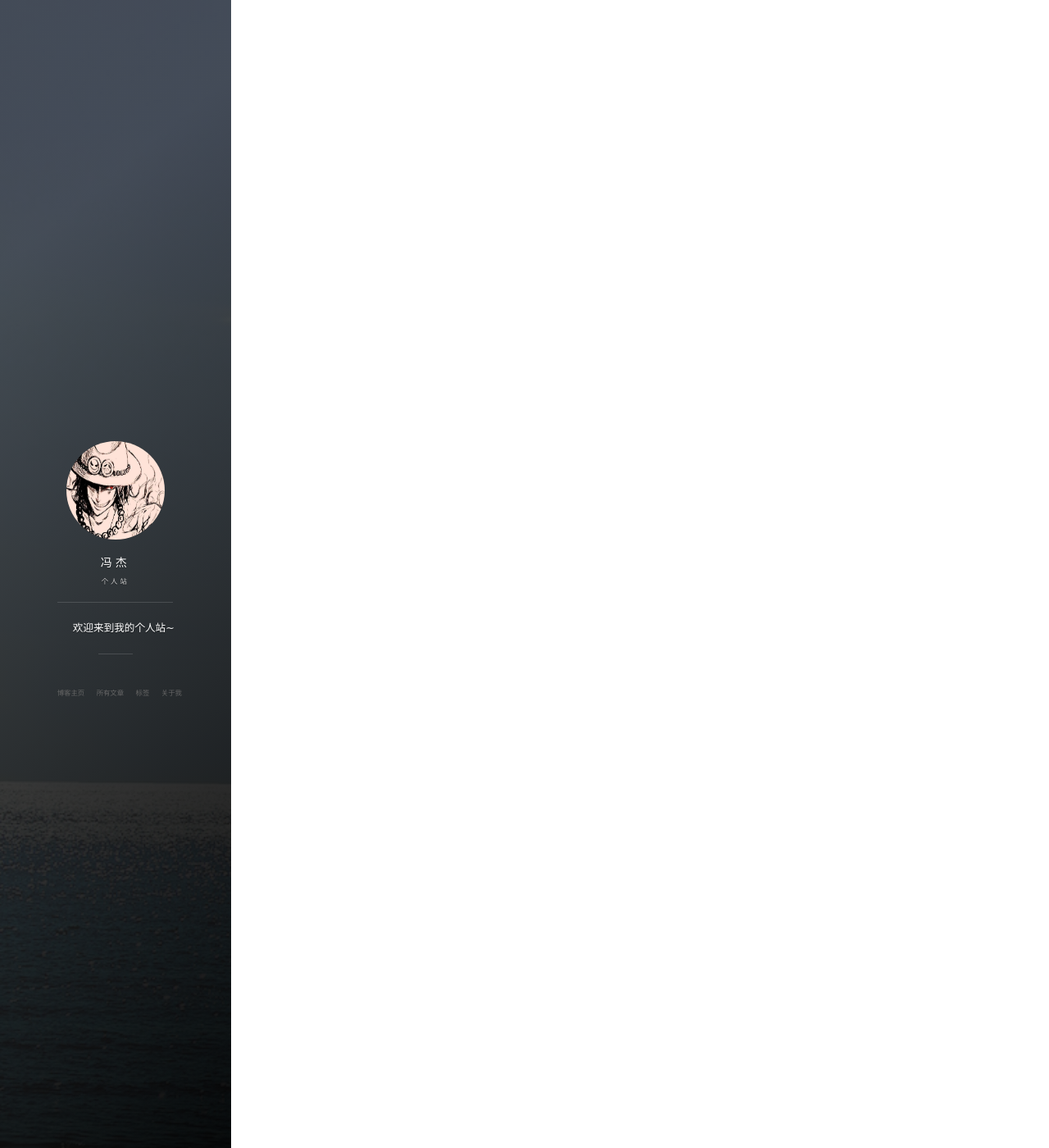
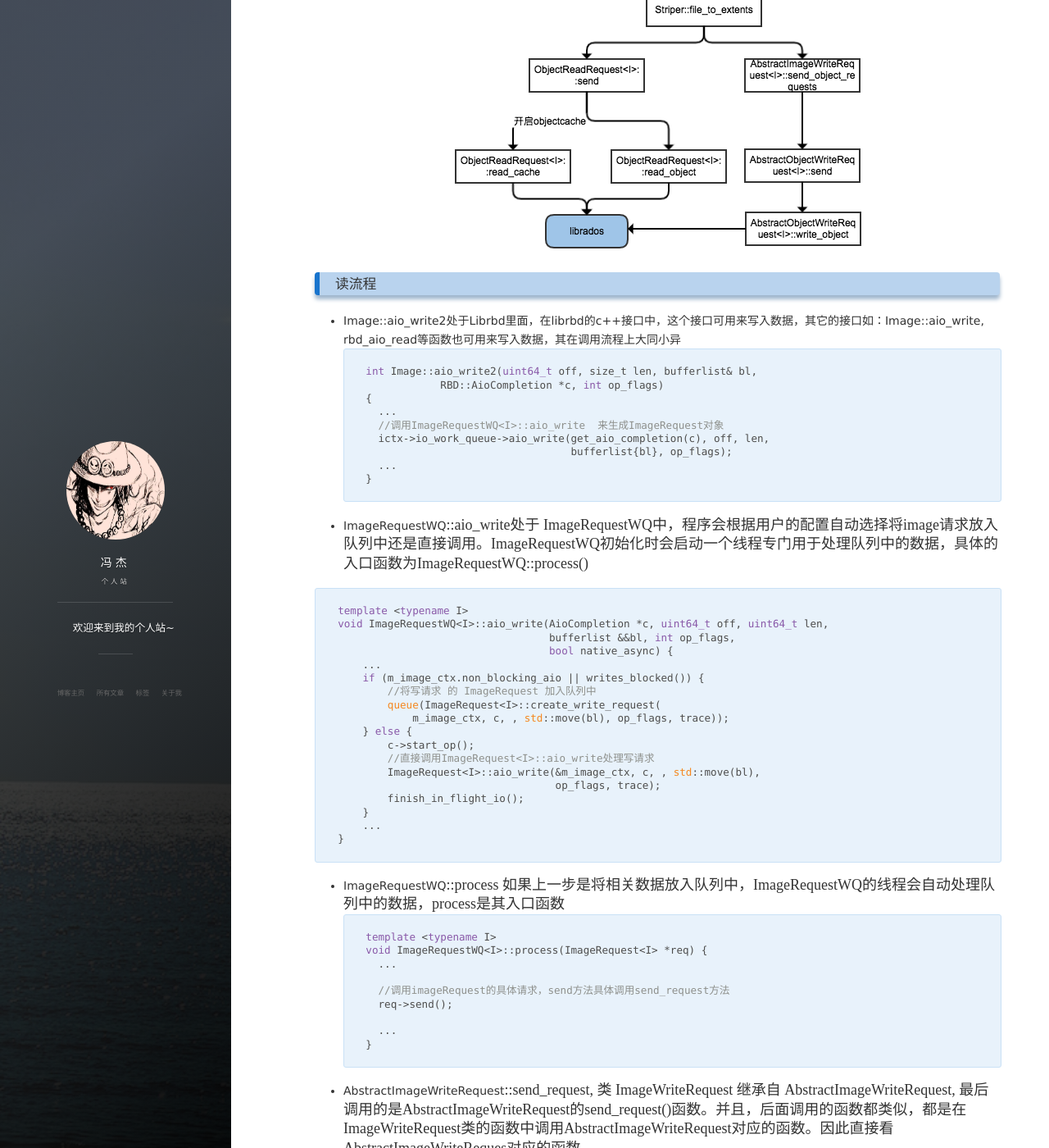
Before and after one commit to Lfengjie/Lfengjie.github.io, a Jekyll site: the page built from _posts/2020-6-28-rbd分析.md, in a window 1280 px wide and 1400 px high, scrolled down 5999 px. Shown: the whole window at 82% size. Built offline with Jekyll 4.4.1, drawn with Linux system fonts in a browser that asks for light colours; nearby versions of some CDN libraries; comment, search, counter and statistics services are not loaded; some of the changed text lies outside the part shown.

Commit message:
complete rbd-读写流程

````diff
--- a/_posts/2020-6-28-rbd分析.md
+++ b/_posts/2020-6-28-rbd分析.md
@@ -113,15 +113,101 @@ stripes_per_object: 3
 
 条带化后就会得到对应后端每个对象需要写入或者读取的偏移和长度，并将相关请求通过librados发送到后端集群。
 
+## 源码介绍
 
-### image request类图
+### 源码介绍
+- librbd.cc: 这个文件里实现了rbd对外提供接口的实现，其实大部分接口的具体实现是在internal.cc文件中。
+
+- ImageCtx.cc：定义了image的上下文，包括image layout的初始化、卷/snap相关元数据的获取接口以及后来引入的rbd mirror的相关元数据结构（object map、journal 等）的创建。
+
+- ImageRequestWQ: 这个类的详细定义在ImageRequestWQ.cc文件中，用户的读写请求都是传到这个类中进行处理，有两种处理方式：1：直接读写。2：丢入到相应的队列中，有专门的线程从队列中获取请求进行读写。
+
+- image request
+这一系列类的实现主要在ImageRequest.cc文件中，主要用来处理image请求相关的操作。涉及的相关类如下图所示：
+
 ![rbd image request类图](/images/posts/rbd-imagerequest.png)
 
-### object request类图
+- object request
+这一系列类的实现主要在ObjectRequest.cc文件中，主要用来处理对象请求的相关操作，这里的对象来自于上层对单image的切分。涉及的主要相关类如下图所示：
+
 ![rbd object request类图](/images/posts/rbd-objectrq.png)
 
-## 写流程介绍
+## 读写流程
+### 总体介绍
+RBD中包含几个数据操作的关键的类，其中 ObjectRequest用于对某一个对象的处理的基类，而ImageRequest则是处理Image的基类。图中可以看到他们都有不少子类，其中 AbstractImageWrite下面还有 imageWrite、ImageDiscard等子类，当一个Image的操作跨越了多个对象的时候（一个块会被拆成多个对象进行操作，Ceph本质是对象存储），在每个对象中产生一个ObjectRequest 请求，用于在各自的对象中各自处理。
 
-## 读流程介绍
+![rbd 读写流程](/images/posts/rbd-读写流程.png)
 
-## object cache介绍
+### 读流程
+- Image::aio_write2处于Librbd里面，在librbd的c++接口中，这个接口可用来写入数据，其它的接口如：Image::aio_write, rbd_aio_read等函数也可用来写入数据，其在调用流程上大同小异
+```
+  int Image::aio_write2(uint64_t off, size_t len, bufferlist& bl,
+			  RBD::AioCompletion *c, int op_flags)
+  {
+    ...
+    //调用ImageRequestWQ<I>::aio_write  来生成ImageRequest对象
+    ictx->io_work_queue->aio_write(get_aio_completion(c), off, len,
+                                   bufferlist{bl}, op_flags);
+    ...
+  }
+```
+
+- ImageRequestWQ<I>::aio_write处于 ImageRequestWQ中，程序会根据用户的配置自动选择将image请求放入队列中还是直接调用。ImageRequestWQ初始化时会启动一个线程专门用于处理队列中的数据，具体的入口函数为ImageRequestWQ<I>::process()
+
+```
+template <typename I>
+void ImageRequestWQ<I>::aio_write(AioCompletion *c, uint64_t off, uint64_t len,
+                                  bufferlist &&bl, int op_flags,
+                                  bool native_async) {
+    ...
+    if (m_image_ctx.non_blocking_aio || writes_blocked()) {
+        //将写请求 的 ImageRequest 加入队列中
+        queue(ImageRequest<I>::create_write_request(
+            m_image_ctx, c, {{off, len}}, std::move(bl), op_flags, trace));
+    } else {
+        c->start_op();
+        //直接调用ImageRequest<I>::aio_write处理写请求
+        ImageRequest<I>::aio_write(&m_image_ctx, c, {{off, len}}, std::move(bl),
+                                   op_flags, trace);
+        finish_in_flight_io();
+    }
+    ...
+}
+```
+
+- ImageRequestWQ<I>::process 如果上一步是将相关数据放入队列中，ImageRequestWQ的线程会自动处理队列中的数据，process是其入口函数
+```
+template <typename I>
+void ImageRequestWQ<I>::process(ImageRequest<I> *req) {
+    ...
+
+    //调用imageRequest的具体请求，send方法具体调用send_request方法
+    req->send();
+
+    ...
+}
+```
+
+- AbstractImageWriteRequest<I>::send_request, 类 ImageWriteRequest 继承自 AbstractImageWriteRequest, 最后调用的是AbstractImageWriteRequest的send_request()函数。并且，后面调用的函数都类似，都是在ImageWriteRequest类的函数中调用AbstractImageWriteRequest对应的函数。因此直接看AbstractImageWriteReques对应的函数。
+
+```
+template <typename I>
+void AbstractImageWriteRequest<I>::send_request() {
+  ...
+ /！！！！！！！将image 分片，块->对象的映射（块存储 的image 依然要用对象存储来处理），具体可以参考条带化哪一章
+ Striper::file_to_extents(cct, image_ctx.format_string, &image_ctx.layout,
+                               extent.first, extent.second, 0, object_extents);
+  ...
+
+  //将分成的对象 分别生成 ObjectRequests 对象 调用send_object_requests 各个对象各自处理
+  send_object_requests(object_extents, snapc,
+                         (journaling ? &requests : nullptr));
+  ...
+}
+```
+- AbstractImageWriteRequest::send_object_requests: 用于发送请求，如果 journaling 则 将请求加入队列中 否则直接 调用AbstractObjectWriteRequest::send() 发送请求。
+
+- AbstractObjectWriteRequest::send: 先处理object_map相关 ，然后调用AbstractObjectWriteRequest<I>::pre_write_object_map_update()，然后最终调用AbstractObjectWriteRequest<I>::write_object()发送请求，将请求发送到librados处理。
+
+
+### 写流程
````
Also changed, not shown: images/posts/rbd-读写流程.png (added), 1 other file.
